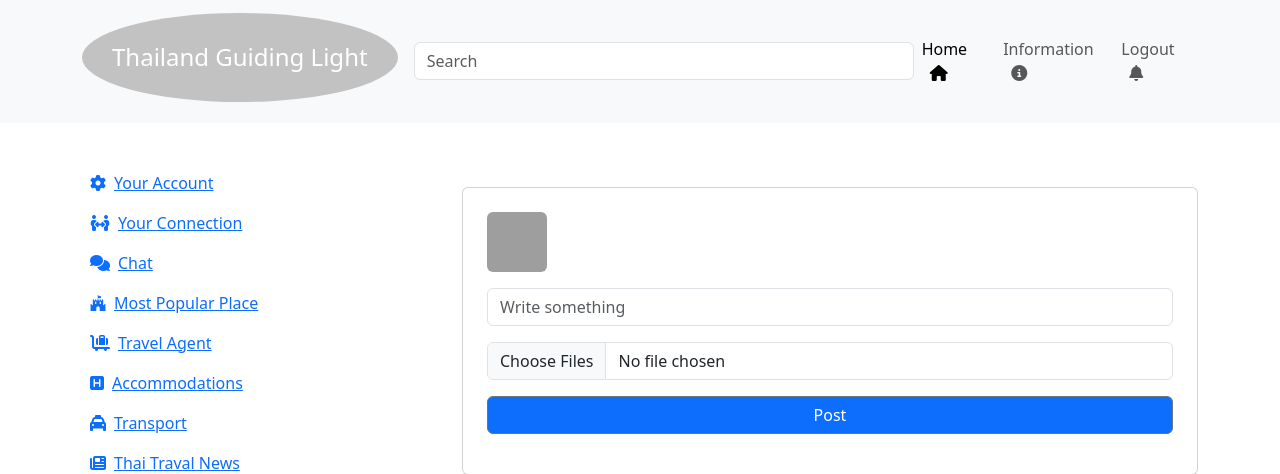
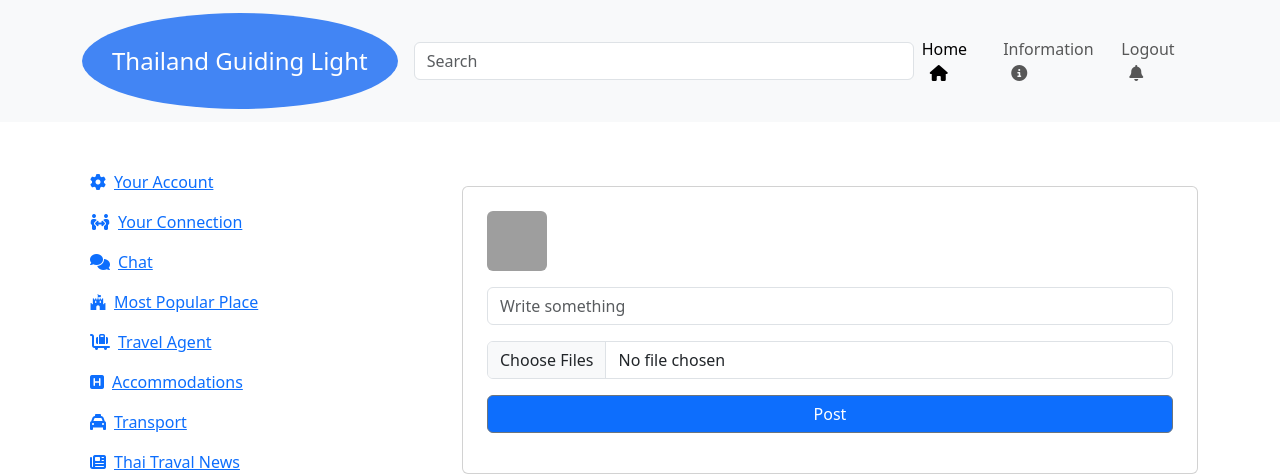
Before and after one commit to Kay13051976/Thailand-guiding-light-second, a Django app: page /index/ in a window 1280 px wide. Shown: the top 474 px of the page. Run offline with Django 3.2, Linux system fonts and the light colour scheme; data that the repository does not hold is empty; some libraries are stand-ins or nearby versions; grey boxes are pictures that could not be loaded.

Commit message:
Add style css to logo in base.html

```diff
--- a/templates/home_app/base.html
+++ b/templates/home_app/base.html
@@ -12,11 +12,11 @@
         display: flex;
         align-items: center;
       }
-
       .navbar-brand div {
         border-radius: 50% !important;
-        background-color: #5555 !important;
+        background-color: #4285f4 !important;
         padding: 30px;
+        font-size: 1.2em;
       }
 
       .hover-color {
@@ -48,7 +48,7 @@
           <div class="container">
 
           <div class="collapse navbar-collapse" id="navbarTogglerDemo01">
-            <a class="navbar-brand" href="/index"><div class="rounded primary text-white h4">Thailand Guiding Light</div></a>
+            <a class="navbar-brand" href="/index"><div class="rounded primary text-white logo">Thailand Guiding Light</div></a>
             <form class="d-flex" role="search">
                 <input class="form-control " style="width:500px" type="search" placeholder="Search" aria-label="Search">
             </form>
```
